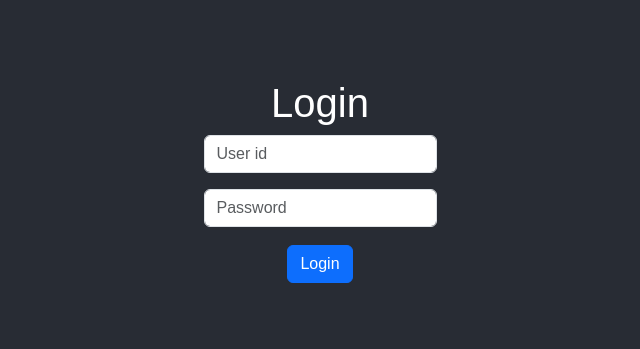
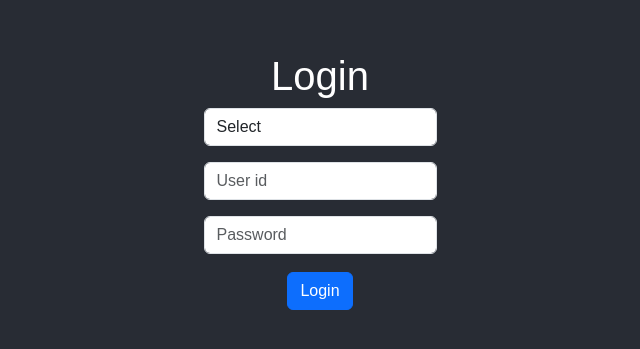
Before and after one commit to Kushalobroy/Written-Examination-System-Using-Blockchain-IPFS-and-Machine-Learning, a React (Create React App) app: page / in a window 1280 px wide. Shown: the part 211-560 px from the top of the page, without its empty margins (320-960 px from the left). Built offline with nearby package versions, Linux system fonts and the light colour scheme.

Commit message:
initial commit

```diff
--- a/src/Home.jsx
+++ b/src/Home.jsx
@@ -4,8 +4,17 @@ import "bootstrap/dist/css/bootstrap.min.css";
 function Home(){
     return (
         <header className="App-header">
+            <div className="">
             <h1>Login</h1>
-            <form>
+            <form className="">
+                <div className="mb-3">
+                <select className="form-control">
+                    <option value="-1">Select</option>
+                    <option value="Admin">Admin</option>
+                    <option value="Evaluator">Evaluator</option>
+                    <option value="Student">Student</option>
+                </select>
+                </div>
                 <div className="mb-3">
                 <input type="text" className="form-control" placeholder="User id"></input>
                 </div>
@@ -16,7 +25,9 @@ function Home(){
                     <button className="btn btn-primary" type="submit">Login</button>
                 </div>
             </form>
+            </div>
         </header>
+
     );
 }
 export default Home;
```
